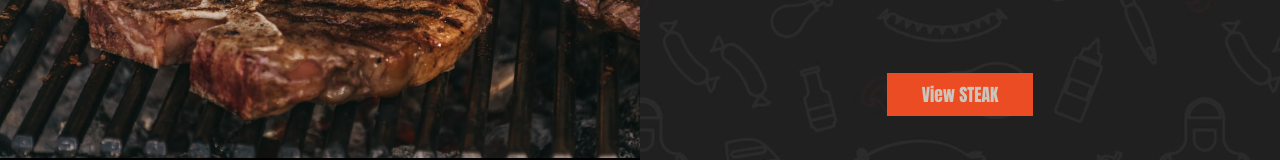
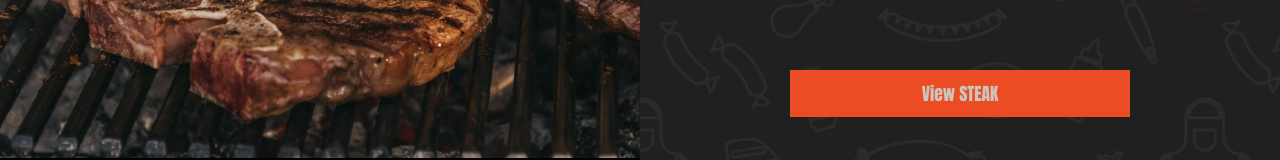
Before and after one commit to nh-g/e-commerce, a React (Create React App) app: page / in a window 1280 px wide. Shown: the part 662-822 px from the top of the page. Built offline with nearby package versions, Linux system fonts and the light colour scheme.

Commit message:
fix cta button width

```diff
--- a/src/styles/component/_cta.sass
+++ b/src/styles/component/_cta.sass
@@ -1,9 +1,9 @@
 .cta
-  width: 130px
+  width: 50%
   font-size: 1.1rem
   white-space: nowrap
   background: $color-red
-  padding: 8px
+  padding: 10px
   text-align: center
   margin-bottom: 1rem
 
```
